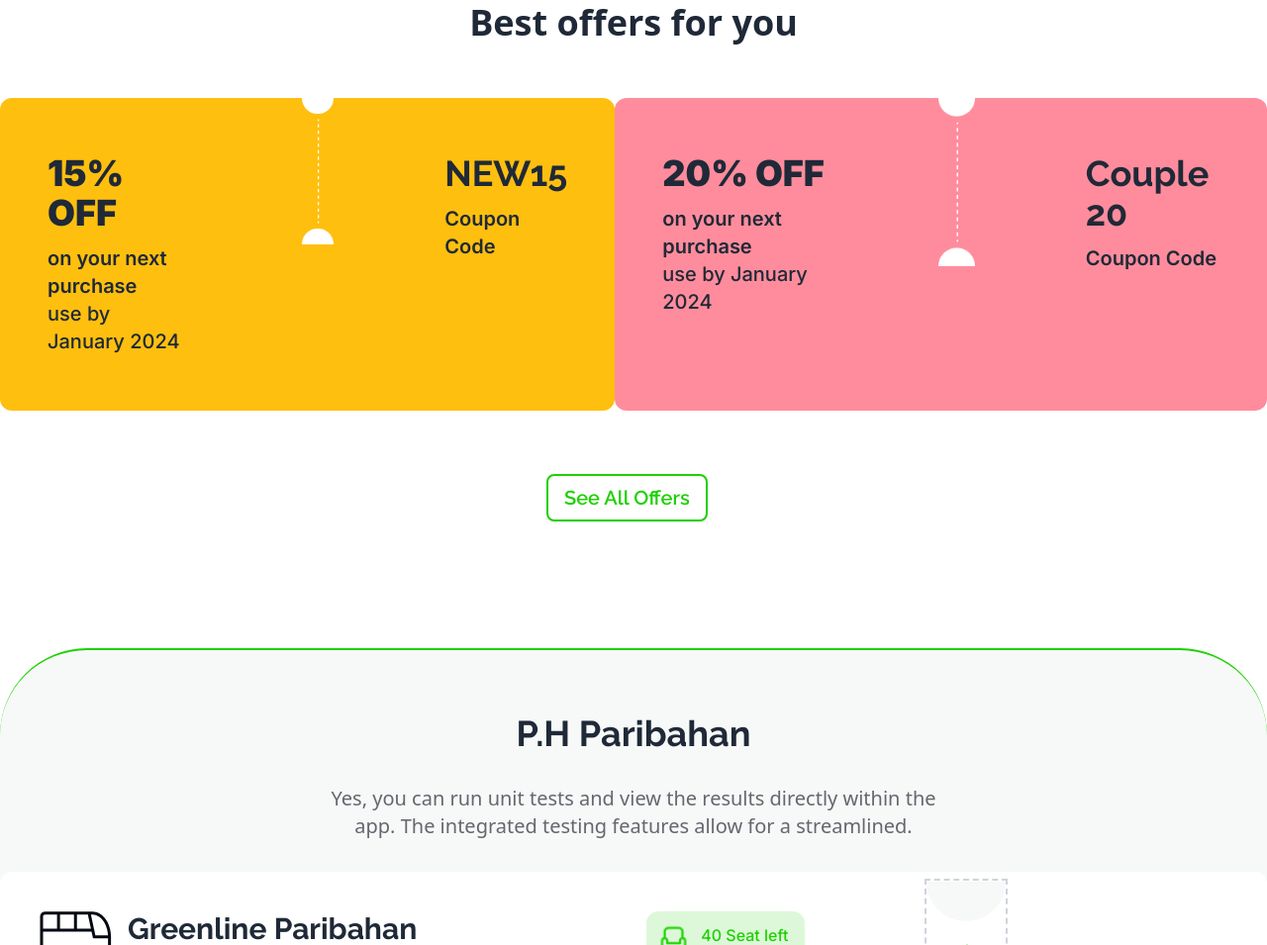
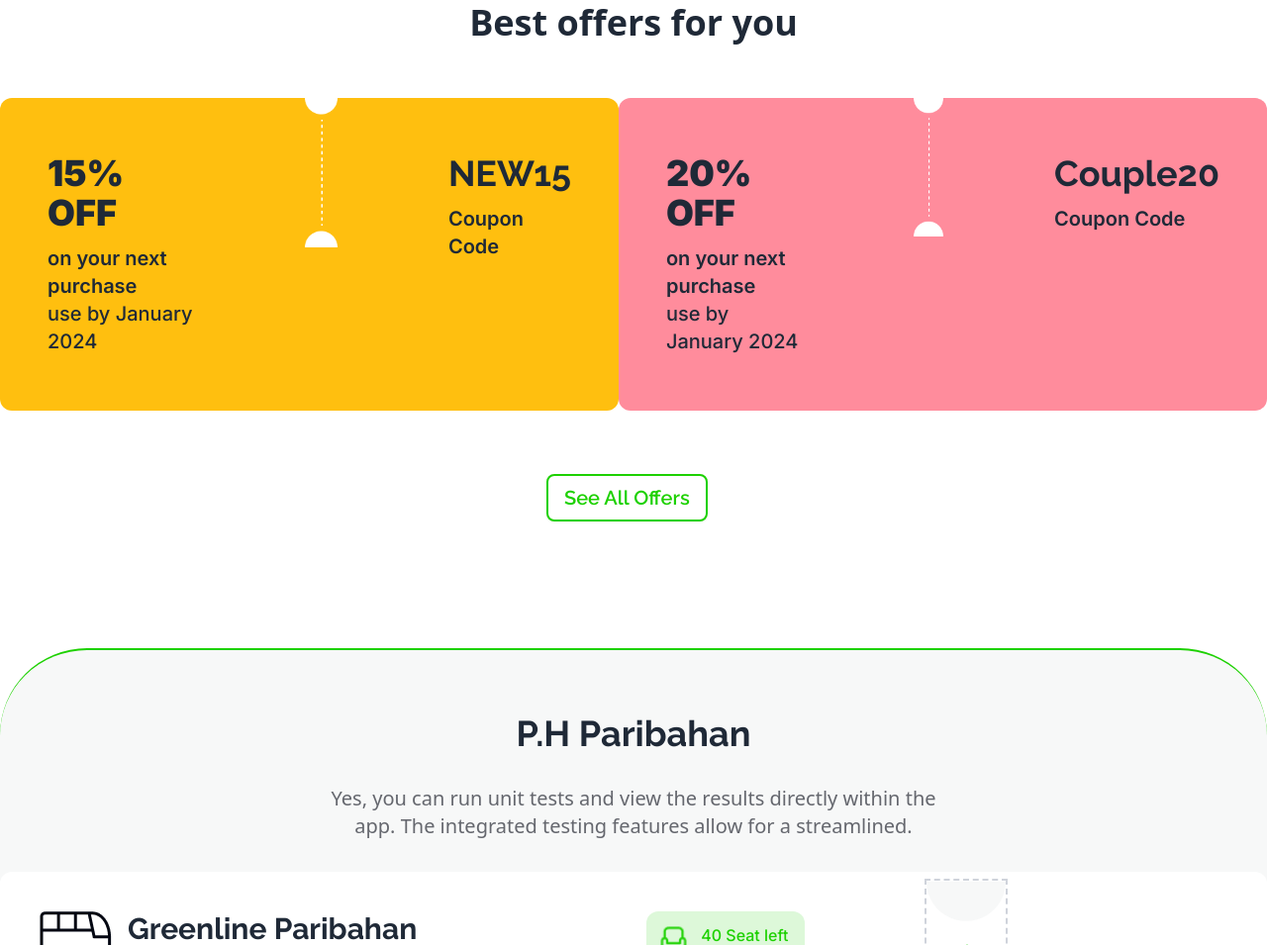
Before and after one commit to MuhtasimRahmanS/bud-ticket, a plain HTML site: page index.html in a window 1280 px wide. Shown: the part 993-1948 px from the top of the page at 99% size. Drawn offline with nearby package versions, Linux system fonts and the light colour scheme.

Commit message:
spelling

```diff
--- a/index.html
+++ b/index.html
@@ -126,7 +126,7 @@
                         <img src="images/cupon-devider.png" alt="">
                     </div>
                     <div class="py-14 px-12 space-y-3">
-                        <h2 class="text-4xl font-bold font-raleway">Couple 20</h2>
+                        <h2 class="text-4xl font-bold font-raleway">Couple20</h2>
                         <p class="text-xl font-semibold">Coupon Code</p>
                     </div>
                 </div>
```
